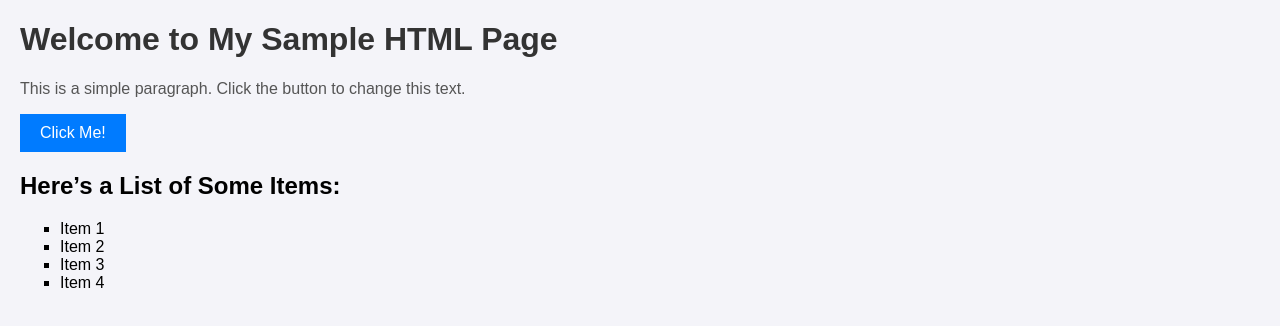
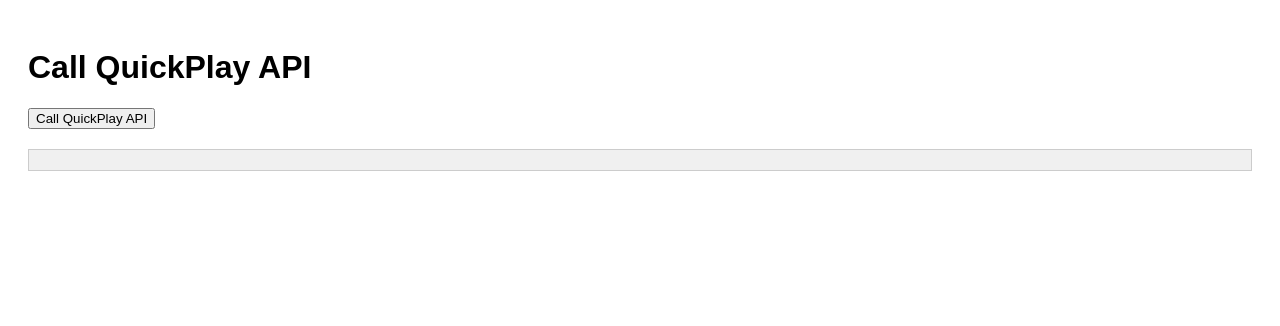
Before and after one commit to ajitsheokand54/pickcel, a plain HTML site: page Index.html in a window 1280 px wide. Drawn offline with nearby package versions, Linux system fonts and the light colour scheme.

Commit message:
Update Index.html

```diff
--- a/Index.html
+++ b/Index.html
@@ -3,58 +3,66 @@
 <head>
     <meta charset="UTF-8">
     <meta name="viewport" content="width=device-width, initial-scale=1.0">
-  <title>Sample HTML Page</title>
+    <title>QuickPlay API Call with Axios</title>
+    <script src="https://cdn.jsdelivr.net/npm/axios/dist/axios.min.js"></script>
     <style>
         body {
             font-family: Arial, sans-serif;
-      margin: 20px;
-      background-color: #f4f4f9;
+            padding: 20px;
         }
-    h1 {
-      color: #333;
+        #response {
+            margin-top: 20px;
+            padding: 10px;
+            background-color: #f0f0f0;
+            border: 1px solid #ccc;
         }
-    p {
-      color: #555;
-      font-size: 16px;
-    }
-    ul {
-      list-style-type: square;
-      margin: 20px 0;
-    }
-    button {
-      background-color: #007bff;
-      color: white;
-      border: none;
-      padding: 10px 20px;
-      font-size: 16px;
-      cursor: pointer;
-    }
-    button:hover {
-      background-color: #0056b3;
+        #loading {
+            display: none;
         }
     </style>
 </head>
 <body>
-
-  <h1>Welcome to My Sample HTML Page</h1>
-
-  <p id="myParagraph">This is a simple paragraph. Click the button to change this text.</p>
-
-  <button onclick="changeText()">Click Me!</button>
-
-  <h2>Here’s a List of Some Items:</h2>
-  <ul>
-    <li>Item 1</li>
-    <li>Item 2</li>
-    <li>Item 3</li>
-    <li>Item 4</li>
-  </ul>
+    <h1>Call QuickPlay API</h1>
+    <button id="callApiButton">Call QuickPlay API</button>
+    <div id="loading">Loading...</div>
+    <div id="response"></div>
 
     <script>
-    function changeText() {
-      document.getElementById('myParagraph').innerText = 'The text has been changed!';
+        // Input data for the API request
+        const data = {
+    name: "QuickPlay 1",
+    duration: 10,
+    composition_id: "672ca7ce015501b29d06275a",
+    screen_ids: [
+        "62666ac079d4d8df3e7adc87",
+        "672b6d70072ffbdf4b6746ac"
+    ]
+};
+
+        // Function to handle the API call
+        function callQuickPlayAPI() {
+            // Show loading text
+            document.getElementById('loading').style.display = 'block';
+            document.getElementById('response').innerHTML = ''; // Clear previous response
+
+            // Make the request to the backend server
+            axios.post('http://193.203.163.222:3000/api/callQuickPlay', data)
+                .then(response => {
+                    // Hide loading text
+                    document.getElementById('loading').style.display = 'none';
+                    // Display the API response
+                    document.getElementById('response').innerHTML = JSON.stringify(response.data, null, 2);
+                })
+                .catch(error => {
+                    // Hide loading text
+                    document.getElementById('loading').style.display = 'none';
+                    // Display error message
+                    document.getElementById('response').innerHTML = 'Error: ' + (error.response ? error.response.data.error : error.message);
+                });
         }
+
+        // Event listener for the button click
+        document.getElementById('callApiButton').addEventListener('click', callQuickPlayAPI);
     </script>
-
 </body>
 </html>
```
Lines whose indentation alone changed are shown as unchanged.
